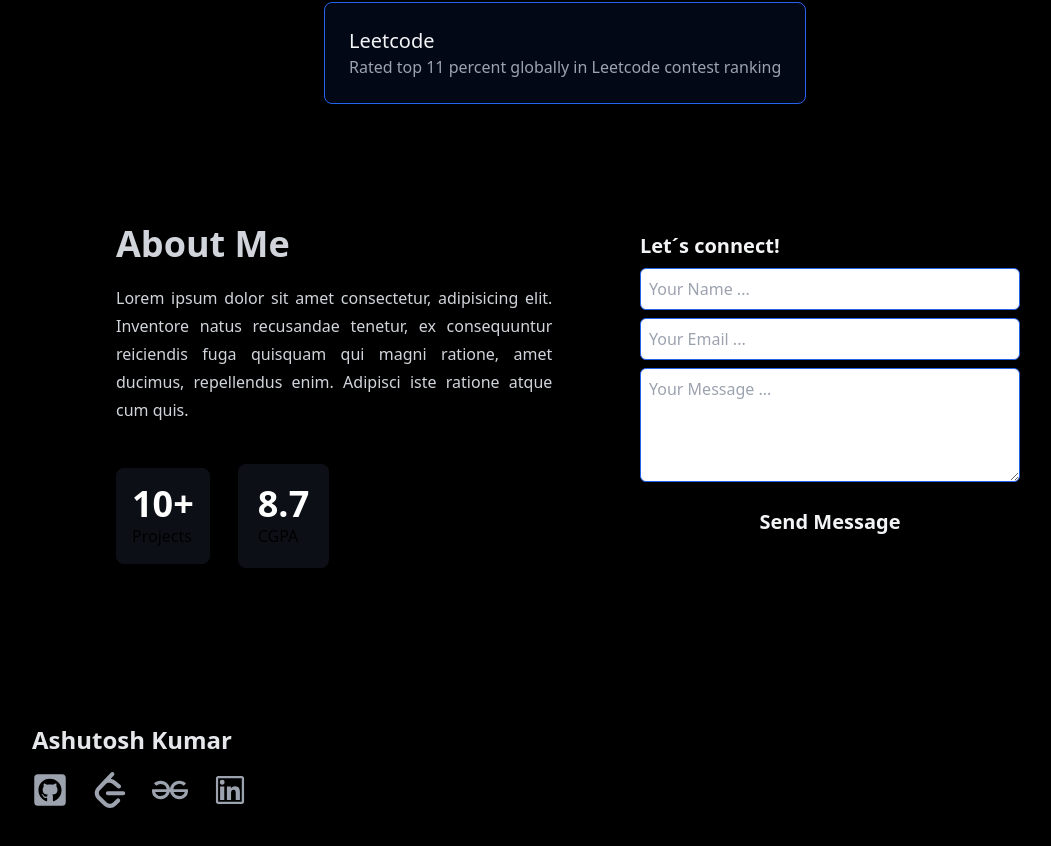
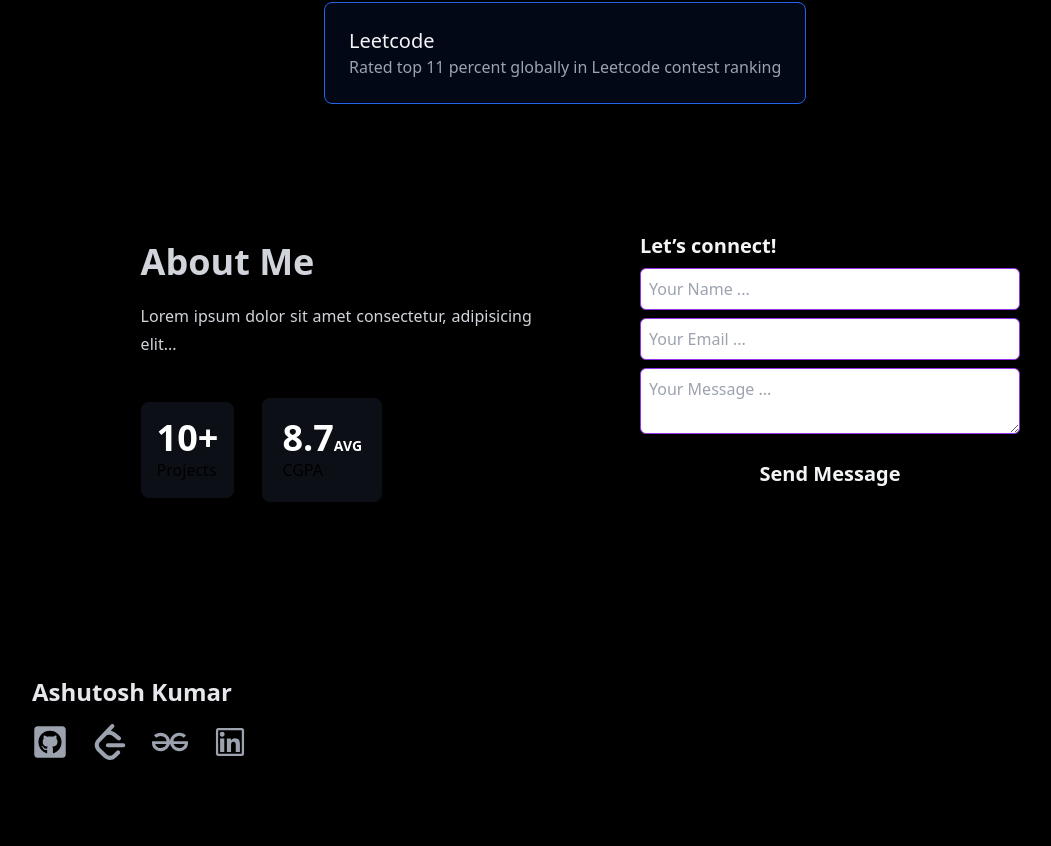
Before and after one commit to Ashutoshk06/New-Portfolio, a React (Vite) app in the folder portfolio/: page / in a window 1280 px wide. Shown: the part 4082-4928 px from the top of the page, without its empty margins (48-1099 px from the left). Built offline with nearby package versions, Linux system fonts and the light colour scheme.

Commit message:
nodemailer config done

```diff
--- a/portfolio/src/components/Achievements.jsx
+++ b/portfolio/src/components/Achievements.jsx
@@ -40,9 +40,9 @@ const Achievements = () => {
     >
         {achievements.map((achievements,index) =>(
 
-            <Reveal>
+            <Reveal key = {index}>
             <motion.div
-                key = {index}
+
                 initial = "hidden"
                 whileInView ="visible"
                 viewport = {{once:false , amount : 0.3}}
--- a/portfolio/src/components/Contacts.jsx
+++ b/portfolio/src/components/Contacts.jsx
@@ -1,75 +1,92 @@
-import React from 'react'
-import { AiOutlineGithub,AiOutlineLinkedin} from "react-icons/ai";
-import{motion} from "framer-motion"
-
-
+import React, { useState } from 'react';
+import { AiOutlineGithub, AiOutlineLinkedin } from "react-icons/ai";
+import { motion } from "framer-motion";
+import Reveal from './Reveal';
 
 const Contacts = () => {
+  const [formData, setFormData] = useState({
+    name: '',
+    email: '',
+    message: ''
+  });
+  const [responseMessage, setResponseMessage] = useState('');
+
+  const handleChange = (e) => {
+    setFormData({
+      ...formData,
+      [e.target.name]: e.target.value
+    });
+  };
+
+  const handleSubmit = async (e) => {
+    e.preventDefault();
+    try {
+      const response = await fetch('http://localhost:5000/api/send-email', {
+        method: 'POST',
+        headers: { 'Content-Type': 'application/json' },
+        body: JSON.stringify(formData)
+      });
+
+      if (response.ok) {
+        setResponseMessage('Message sent successfully!');
+        setFormData({ name: '', email: '', message: '' });
+      } else {
+        setResponseMessage('Failed to send message. Please try again.');
+      }
+    } catch (error) {
+      console.error(error);
+      setResponseMessage('An error occurred. Please try again later.');
+    }
+  };
+
   return (
-    <div
-    className ="px-6 max-w-[1000px] mx-auto md:my-12"
-    id ="contact"
-    >
-    <div className ="grid md:grid-cols-2 place-items-center">
-
+    <div className="px-6 max-w-[1000px] mx-auto md:my-12" id="contact">
+      <Reveal>
+        <div className="grid md:grid-cols-2 place-items-center">
           <div>
-            <div className ="text-gray-300 my-3">
-                <h3 className ="text-4xl font-semibold mb-5">About <span>Me</span></h3>
-                <p className="text-justify leading-7 w-11/12 ">Lorem ipsum dolor sit amet consectetur, adipisicing elit. Inventore natus recusandae tenetur, ex consequuntur reiciendis fuga quisquam qui magni ratione, amet ducimus, repellendus enim. Adipisci iste ratione atque cum quis.</p>
+            <div className="text-gray-300 my-3">
+              <h3 className="text-4xl font-semibold mb-5">About <span>Me</span></h3>
+              <p className="text-justify leading-7 w-11/12">
+                Lorem ipsum dolor sit amet consectetur, adipisicing elit...
+              </p>
             </div>
 
             <div className="flex mt-10 items-center gap-7">
               <div className="bg-gray-800/40 p-4 rounded-lg">
-                        <h3 className="md:text-4xl text-2xl font-semibold text-white">10
-                            <span>+</span>
-                        </h3>
+                <h3 className="md:text-4xl text-2xl font-semibold text-white">10<span>+</span></h3>
                 <p className="text-xs md:text-base"><span>Projects</span></p>
               </div>
-
-
-
               <div className="bg-gray-800/40 p-5 rounded-lg">
-                        <h3 className="md:text-4xl text-2xl font-semibold text-white">8.7
-                           <span className =""></span>
-                        </h3>
+                <h3 className="md:text-4xl text-2xl font-semibold text-white">8.7<span className="text-sm">AVG</span></h3>
                 <p className="text-xs md:text-base"><span>CGPA</span></p>
               </div>
-
+            </div>
           </div>
 
-
-
-        </div>
-        <form
-                action="https://getform.io/f/placeYourEndpointHere"
-                method="POST"
-                className=" max-w-6xl p-5 md:p-12"
-                id="form"
-            >
-            <p className="text-gray-100 font-bold text-xl mb-2">
-              Let´s connect!
-            </p>
+          <form onSubmit={handleSubmit} className="max-w-6xl p-5 md:p-12" id="form">
+            <p className="text-gray-100 font-bold text-xl mb-2">Let’s connect!</p>
             <input
               type="text"
-                id="name"
+              name="name"
               placeholder="Your Name ..."
-                name="name"
-                className="mb-2 w-full rounded-md border border-blue-600 py-2 pl-2 pr-4"
+              value={formData.name}
+              onChange={handleChange}
+              className="mb-2 w-full rounded-md border border-purple-600 py-2 pl-2 pr-4"
             />
             <input
               type="email"
-              id="email"
+              name="email"
               placeholder="Your Email ..."
-              name="email"
-              className="mb-2 w-full rounded-md border border-blue-600 py-2 pl-2 pr-4"
+              value={formData.email}
+              onChange={handleChange}
+              className="mb-2 w-full rounded-md border border-purple-600 py-2 pl-2 pr-4"
             />
             <textarea
-              name="textarea"
-              id="textarea"
-              cols="30"
-              rows="4"
+              name="message"
               placeholder="Your Message ..."
-              className="mb-2 w-full rounded-md border border-blue-600 py-2 pl-2 pr-4"
+              value={formData.message}
+              onChange={handleChange}
+              className="mb-2 w-full rounded-md border border-purple-600 py-2 pl-2 pr-4"
             />
             <button
               type="submit"
@@ -77,12 +94,12 @@ const Contacts = () => {
             >
               Send Message
             </button>
+            {responseMessage && <p className="mt-4 text-sm text-gray-300">{responseMessage}</p>}
+          </form>
+        </div>
+      </Reveal>
+    </div>
+  );
+};
 
-          </form>
-
-    </div>
-    </div>
-  )
-}
-
-export default Contacts
+export default Contacts;
```
Also changed, not shown: portfolio/index.js (renamed from portfolio/src/index.js, +6 -2 lines). Lines whose indentation alone changed are shown as unchanged.
